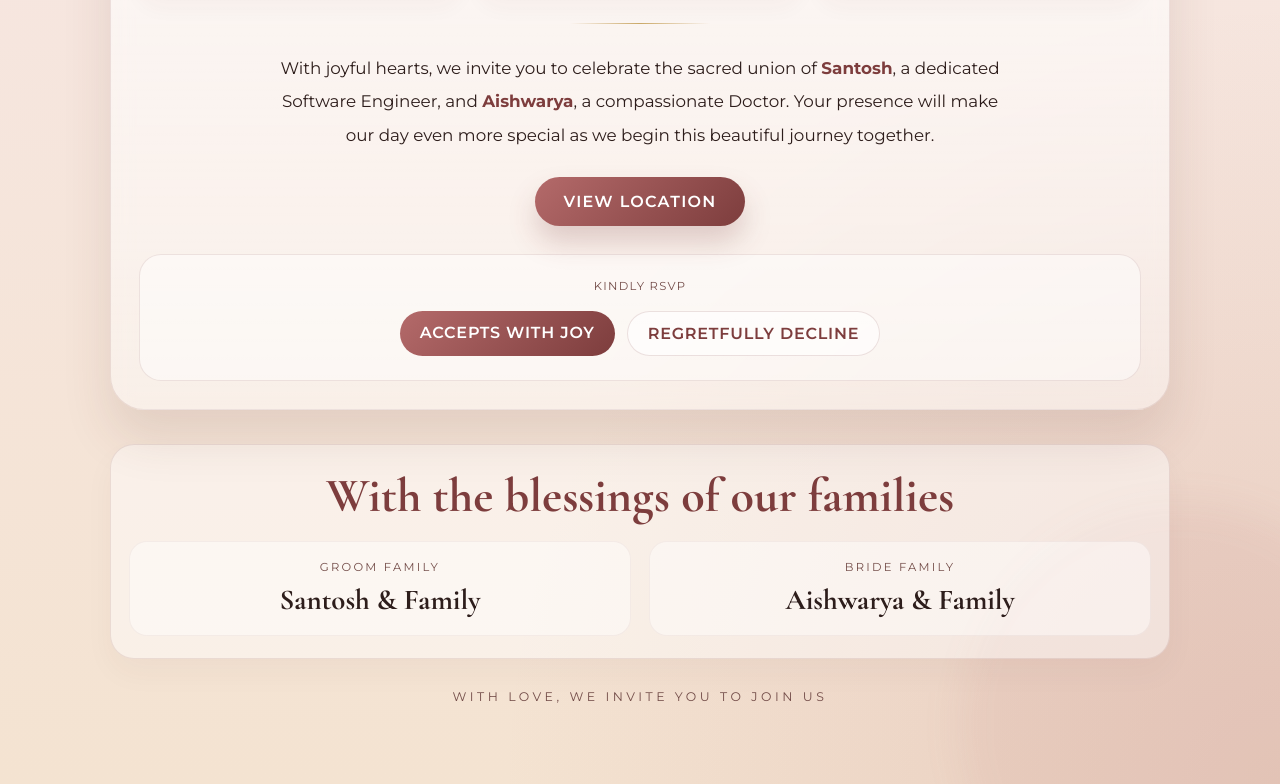
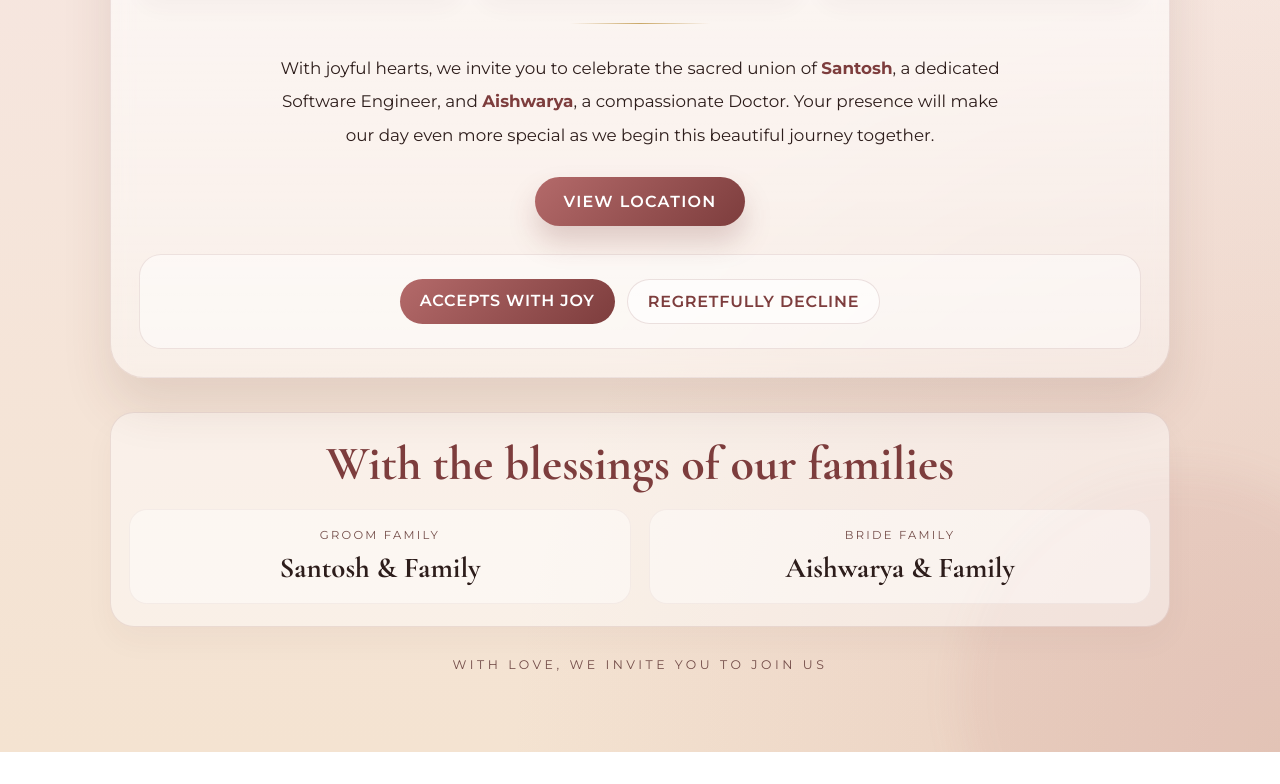
Before and after one commit to marriage-invitation-2027/santosh-weds-aishwarya, a plain HTML site: page index.html in a window 1280 px wide. Shown: the part 1287-2071 px from the top of the page. After the commit the page ends 2039 px from the top, so only its background shows below. Drawn offline with nearby package versions, Linux system fonts and the light colour scheme.

Commit message:
Remove RSVP label

```diff
--- a/index.html
+++ b/index.html
@@ -611,7 +611,6 @@
           </div>
 
           <div class="rsvp-box">
-            <p>Kindly RSVP</p>
             <div class="rsvp-actions">
               <a class="rsvp-btn primary" href="mailto:hello@example.com?subject=RSVP%20for%20Santosh%20%26%20Aishwarya%20Wedding">Accepts with Joy</a>
               <a class="rsvp-btn secondary" href="mailto:hello@example.com?subject=Regret%20for%20Santosh%20%26%20Aishwarya%20Wedding">Regretfully Decline</a>
```
